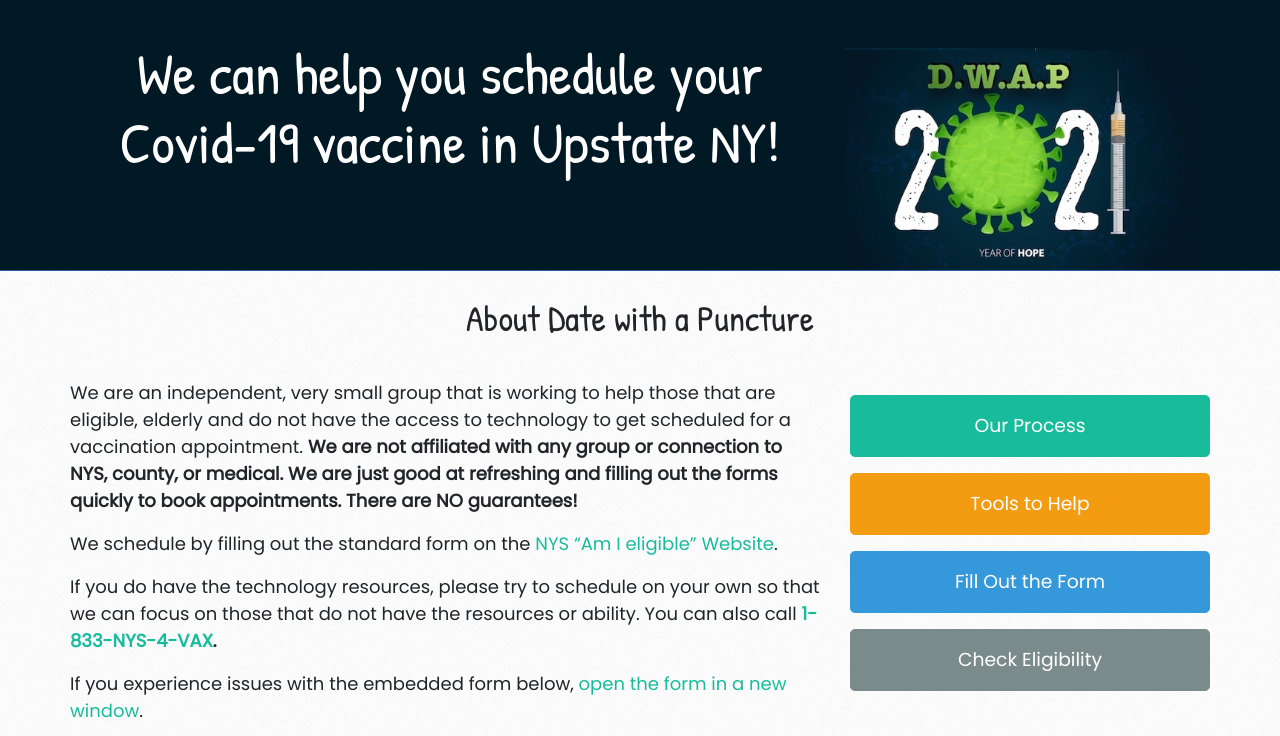
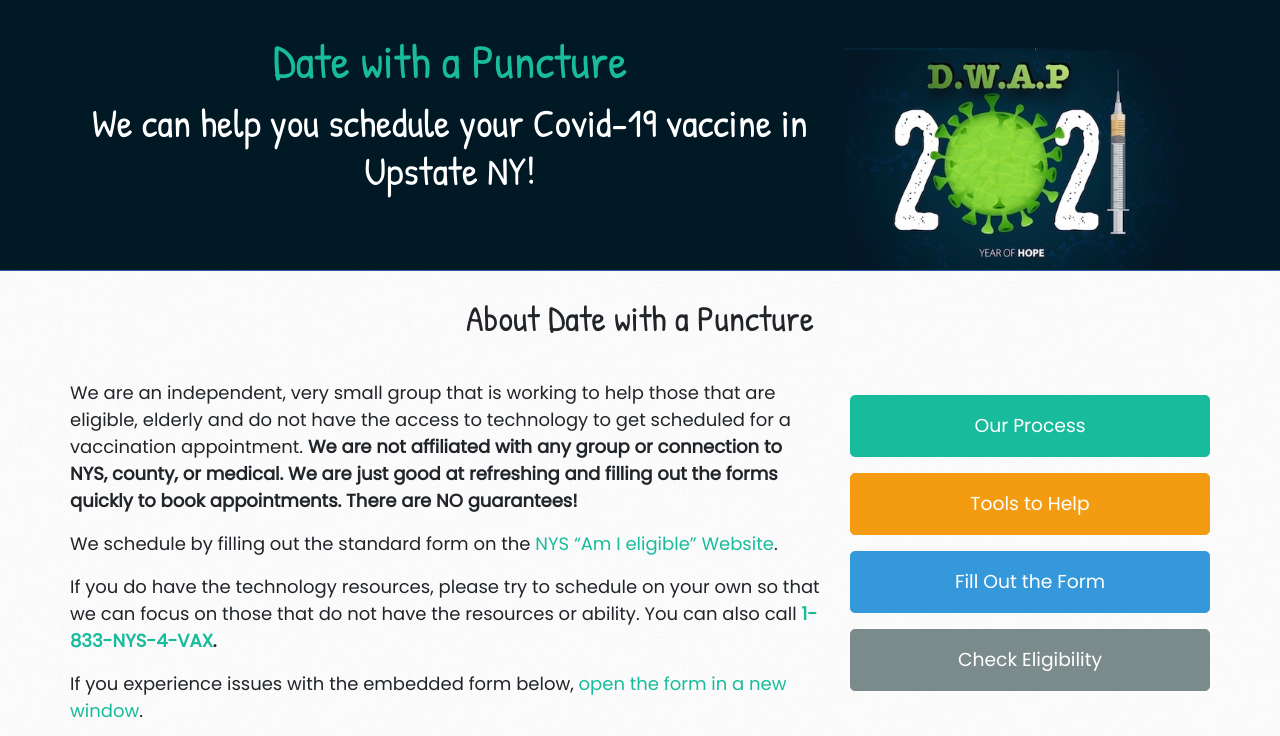
Before and after one commit to loganrath/dwap-main, a Jekyll site: the page built from index.html, in a window 1280 px wide and 900 px high, cut to the strip 0-736 px from the top of the window. Built offline with Jekyll 4.4.1, drawn with Linux system fonts in a browser that asks for light colours; nearby versions of some CDN libraries.

Commit message:
new header

```diff
--- a/_layouts/default.html
+++ b/_layouts/default.html
@@ -28,7 +28,8 @@
           <a href="/"><img src="/assets/images/logo.jpg" alt="Logo for DWAP" title="Date with a Puncture" style="width:100%" /></a>
         </div>
         <div class="col-xs-12 col-md-6 col-lg-8 align-middle order-md-1 text-center">
-          <h1>We can help you schedule your Covid-19 vaccine in Upstate NY!</h1>
+          <h1 class="h1"><a href="/" class="text-decoration-none">Date with a Puncture</a></h1>
+          <h2 class="h2">We can help you schedule your Covid-19 vaccine in Upstate NY!</h2>
         </div>
       </div>
     </div>
```
